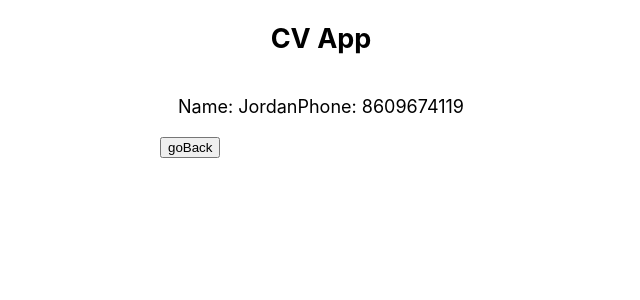
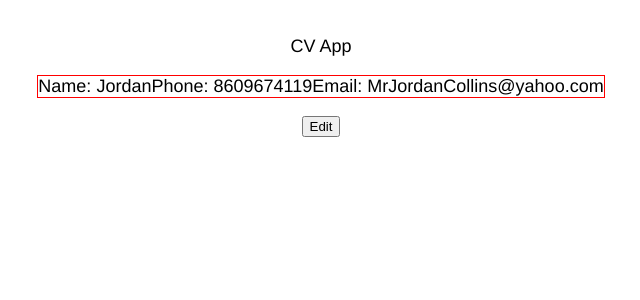
Before and after one commit to Shin-Issei/CVFormApp, a React (Create React App) app: page / in a window 1280 px wide. Both pictures are taken after a click on the button "Submit". Shown: the top 300 px of the page, without its empty margins (319-959 px from the left). Built offline with nearby package versions, Linux system fonts and the light colour scheme.

Commit message:
Lift state and app to App component

```diff
--- a/src/App.css
+++ b/src/App.css
@@ -1,15 +1,20 @@
 :root{
   font-size: 18px;
+  --dbug: 1px red solid;
 }
 
 #main{
   display:flex;
   flex-direction: column;
   align-items: center;
+  padding: 2rem;
 }
 
-#cv-display{
-  display: flex;
-  flex-direction:column;
-  margin: 1rem;
+#info{
+  white-space: pre-wrap;
 }
+
+#cv-display > *{
+  border: var(--dbug);
+
+}
--- a/src/App.js
+++ b/src/App.js
@@ -1,12 +1,83 @@
 import './App.css';
-import FormElements from './Main Form';
-function App() {
-  return (
-    <div id='main'>
-      <h2>CV App</h2>
-      <FormElements/>
-    </div>
-  );
+import React from "react";
+
+class App extends React.Component {
+  constructor(props) {
+    super(props);
+    this.state = {
+      mode: "Input",
+      name: "Jordan",
+      phone: "8609674119",
+      email: "MrJordanCollins@yahoo.com",
+      allInfo: this.phone
+    };
+    this.updateReactState = this.updateReactState.bind(this);
+    this.displayMode = this.displayMode.bind(this);
+    this.editMode = this.editMode.bind(this);
+  }
+
+  displayMode() {
+    this.setState({ mode: "Display" });
+  }
+
+
+
+  updateReactState(event) {
+    const value = event.target.value;
+    const name = event.target.name;
+    this.setState({
+      [name]: value,
+    });
+  }
+
+  editMode() {
+    this.setState({ mode: "Input" });
+  }
+
+  render() {
+    if (this.state.mode === "Display") {
+      return ( // Replace with dedicated display component
+        <div id='main'>
+          CV App
+          <div id="cv-display">
+            <p id="info">
+            Name: {this.state.name}
+            Phone: {this.state.phone}
+            Email: {this.state.email}
+            </p>
+          </div>
+          <button onClick={this.editMode}>Edit</button>
+        </div>
+      );
+    }
+    return (
+      <div id='main'>
+        CV App
+        <form>
+          <label>Name: </label>
+          <input
+            name="name"
+            value={this.state.name}
+            onChange={this.updateReactState}
+          />
+          <label>Phone Number: </label>
+          <input
+            name="phone"
+            value={this.state.phone}
+            onChange={this.updateReactState}
+          />
+          <label>E-mail: </label>
+          <input
+            name="email"
+            value={this.state.email}
+            onChange={this.updateReactState}
+          />
+          <button onClick={this.displayMode}>Submit</button>
+        </form>
+      </div>
+    );
+  }
 }
 
+
 export default App;
--- a/src/Main Form.js
+++ b/src/Main Form.js
@@ -8,19 +8,18 @@ class FormElements extends React.Component {
       name: "Jordan",
       phone: "8609674119",
       email: "MrJordanCollins@yahoo.com",
+      allInfo: this.phone
     };
     this.updateReactState = this.updateReactState.bind(this);
-    this.displayHelloWorld = this.displayHelloWorld.bind(this);
-    this.goBack = this.goBack.bind(this);
+    this.displayMode = this.displayMode.bind(this);
+    this.editMode = this.editMode.bind(this);
   }
 
-  displayHelloWorld() {
+  displayMode() {
     this.setState({ mode: "Display" });
   }
 
-  //   updateReactState(event) {
-  //     this.setState({ name: event.target.value });
-  //   }
+
 
   updateReactState(event) {
     const value = event.target.value;
@@ -30,19 +29,25 @@ class FormElements extends React.Component {
     });
   }
 
-  goBack() {
+  editMode() {
     this.setState({ mode: "Input" });
   }
 
   render() {
     if (this.state.mode === "Display") {
       return (
+        // <div>
+        //   <div id="cv-display">
+        //     <p id="info">
+        //     Name: {this.state.name}
+        //     Phone: {this.state.phone}
+        //     Email: {this.state.email}
+        //     </p>
+        //   </div>
+        //   <button onClick={this.editMode}>Edit</button>
+        // </div>
         <div>
-          <div id="cv-display">
-            Name: {this.state.name}
-            Phone: {this.state.phone}
-          </div>
-          <button onClick={this.goBack}>goBack</button>
+          {this.state.allInfo}
         </div>
       );
     }
@@ -57,12 +62,17 @@ class FormElements extends React.Component {
           />
           <label>Phone Number: </label>
           <input
-            required
             name="phone"
             value={this.state.phone}
             onChange={this.updateReactState}
           />
-          <button onClick={this.displayHelloWorld}>Submit</button>
+          <label>E-mail: </label>
+          <input
+            name="email"
+            value={this.state.email}
+            onChange={this.updateReactState}
+          />
+          <button onClick={this.displayMode}>Submit</button>
         </form>
       </div>
     );
--- a/src/index.css
+++ b/src/index.css
@@ -1,8 +1,6 @@
 body {
   margin: 0;
-  font-family: -apple-system, BlinkMacSystemFont, 'Segoe UI', 'Roboto', 'Oxygen',
-    'Ubuntu', 'Cantarell', 'Fira Sans', 'Droid Sans', 'Helvetica Neue',
-    sans-serif;
+  font-family:'Franklin Gothic Medium', 'Arial Narrow', Arial, sans-serif;
   -webkit-font-smoothing: antialiased;
   -moz-osx-font-smoothing: grayscale;
 }
```
